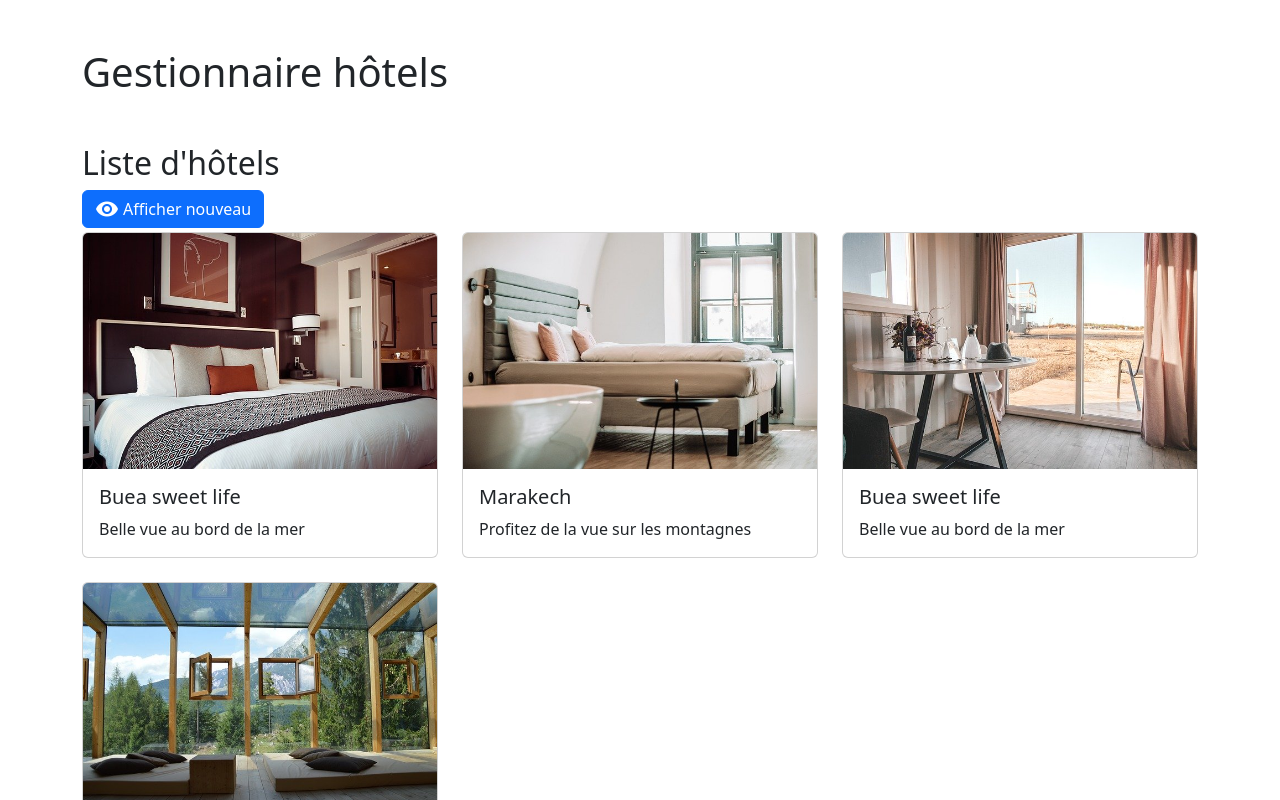
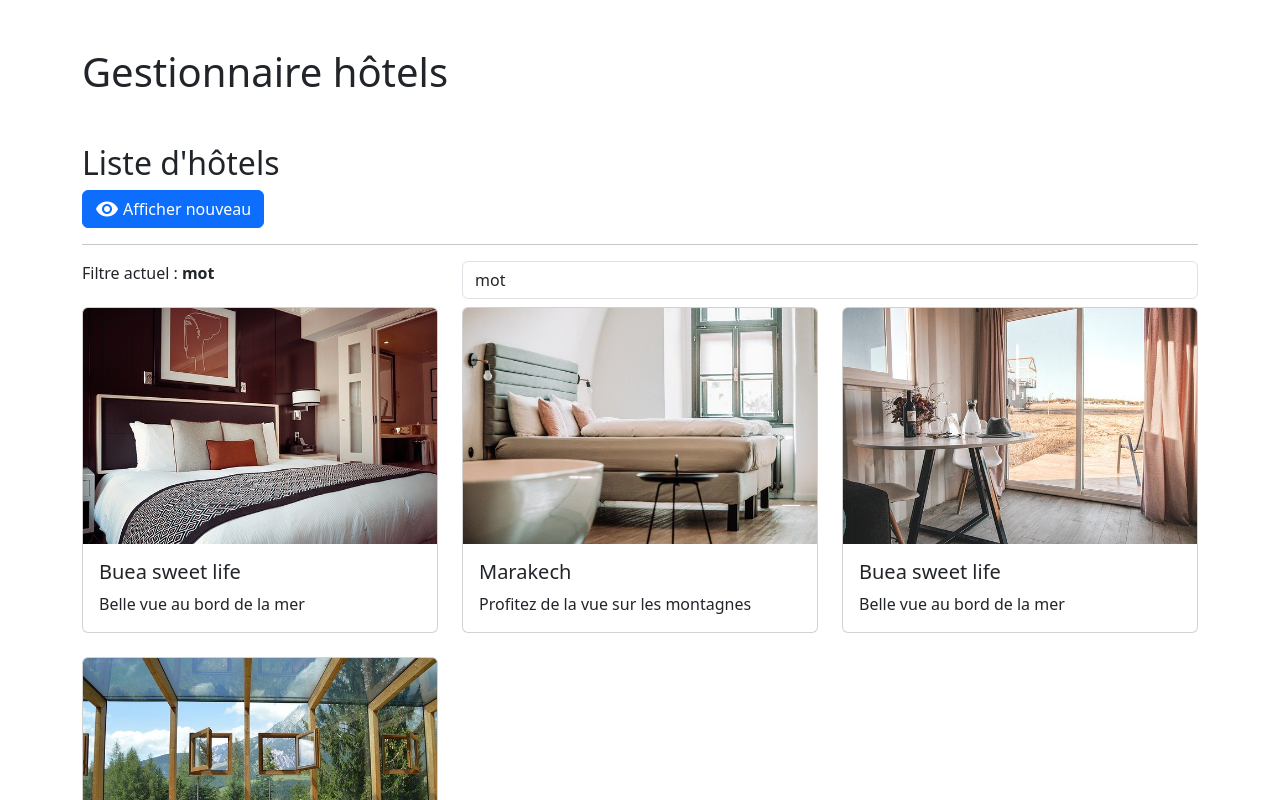
Before and after one commit to Antoine-NVE/tuto-angular, an Angular app: page / in a window 1280 px wide. Shown: the top 800 px of the page. Built offline with nearby package versions, Linux system fonts and the light colour scheme.

Commit message:
Episode 14 : Le Two-Way Data Binding avec le ngModel

```diff
--- a/src/app/hotel-list/hotel-list.component.html
+++ b/src/app/hotel-list/hotel-list.component.html
@@ -5,7 +5,19 @@
         <span class="material-icons me-1">{{ showBadge ? 'visibility_off' : 'visibility' }}</span>
         {{ showBadge ? 'Cacher nouveau' : 'Afficher nouveau'}}
     </button>
-
+    <hr>
+    <div class="my-2">
+        <div class="row">
+            <div class="col-md-4">
+                <span>Filtre actuel : </span>
+                <b>{{ hotelFilter }}</b>
+            </div>
+            <div class="col-md-8 form-group">
+                <input type="text" class="form-control" [(ngModel)]="hotelFilter">
+                <!-- <input type="text" class="form-control" [ngModel]="hotelFilter" (ngModelChange)="hotelFilter = $event"> -->
+            </div>
+        </div>
+    </div>
     <div class="row row-cols-1 row-cols-md-3">
         <div class="col mb-4" *ngFor="let hotel of hotels">
             <div class="card">
--- a/src/app/hotel-list/hotel-list.component.ts
+++ b/src/app/hotel-list/hotel-list.component.ts
@@ -1,10 +1,11 @@
 import { Component } from '@angular/core';
 import { CommonModule } from '@angular/common';
+import { FormsModule } from '@angular/forms';
 
 @Component({
     selector: 'app-hotel-list',
     standalone: true,
-    imports: [CommonModule],
+    imports: [CommonModule, FormsModule],
     templateUrl: './hotel-list.component.html',
     styleUrl: './hotel-list.component.css',
 })
@@ -44,6 +45,8 @@ export class HotelListComponent {
 
     public showBadge: boolean = false;
 
+    public hotelFilter: string = 'mot';
+
     public toggleIsNewBadge(): void {
         this.showBadge = !this.showBadge;
     }
```
